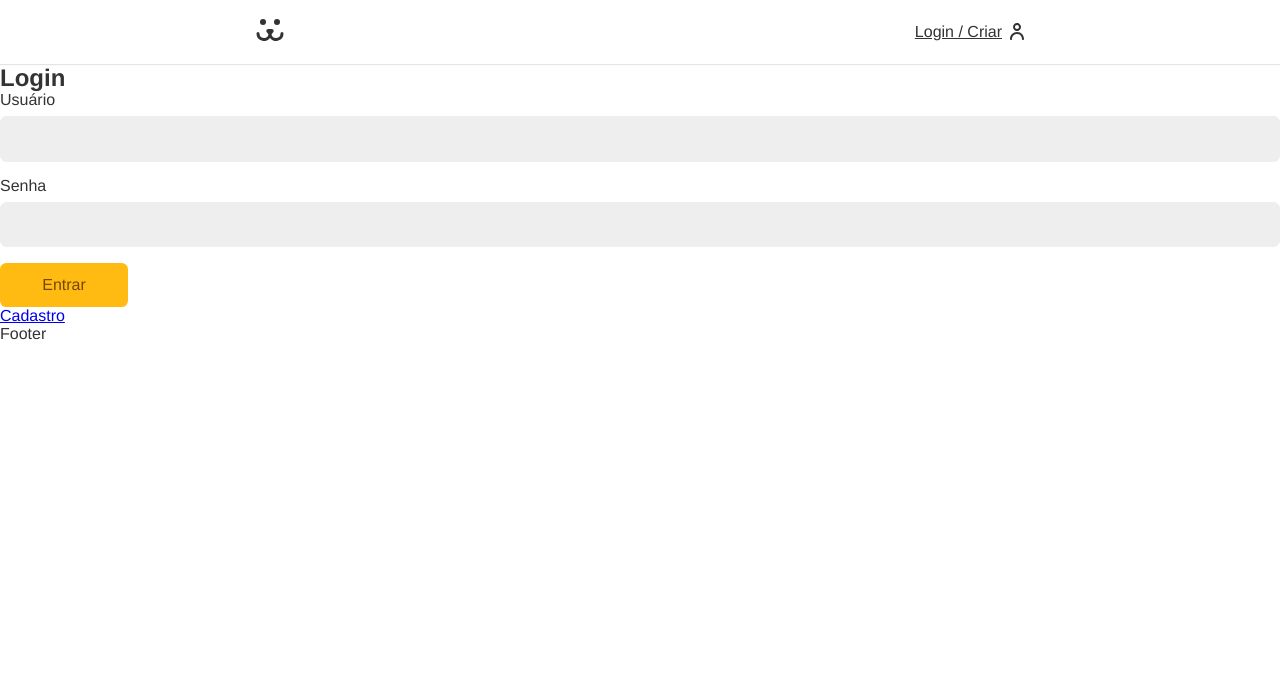
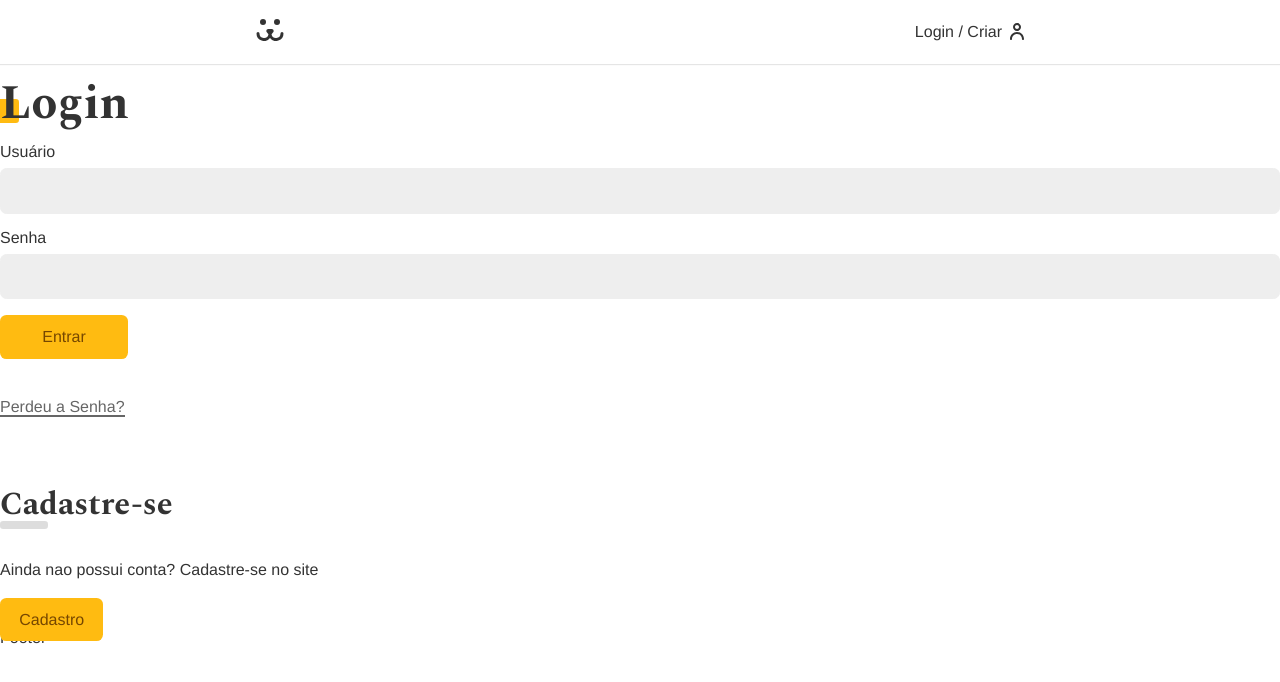
Before and after one commit to GuilhermeFRocha/Dogs, a React (Create React App) app: page /Login in a window 1280 px wide. Shown: the top 682 px of the page. Built offline with nearby package versions, Linux system fonts and the light colour scheme.

Commit message:
adicionando cadastro

```diff
--- a/src/App.css
+++ b/src/App.css
@@ -1,3 +1,5 @@
+@import url("https://fonts.googleapis.com/css2?family=Spectral:wght@700&display=swap");
+
 * {
   box-sizing: border-box;
 }
@@ -37,8 +39,48 @@
   color: #333;
 }
 
+a {
+  text-decoration: none;
+  color: #333;
+}
+
 .container {
   max-width: 50rem;
   padding: 0 1rem;
   margin: 0 auto;
 }
+
+.title {
+  font-family: var(--type-second);
+  line-height: 1;
+  font-size: 3rem;
+  margin: 1rem 0;
+  position: relative;
+  z-index: 1;
+}
+
+.title::after {
+  content: "";
+  display: block;
+  width: 1.5rem;
+  height: 1.5rem;
+  background-color: #fb1;
+  position: absolute;
+  bottom: 5px;
+  left: -5px;
+  border-radius: 0.2rem;
+  z-index: -1;
+}
+
+.animeLeft {
+  opacity: 0;
+  transform: translateX(-20px);
+  animation: animeLeft 0.3s forwards;
+}
+
+@keyframes animeLeft {
+  to {
+    opacity: 1;
+    transform: initial;
+  }
+}
--- /dev/null
+++ b/src/Components/Helper/Error.js
@@ -0,0 +1,8 @@
+import React from 'react'
+
+const Error = ({error}) => {
+  if (!error) return null
+  return  <p style={{color:'#f31', margin:'1rem 0'}}>{error}</p>
+}
+
+export default Error
--- a/src/Components/Login/LoginForm.js
+++ b/src/Components/Login/LoginForm.js
@@ -4,6 +4,10 @@
 import Button from '../Forms/Button';
 import useForm from '../../Hooks/useForm';
 import { UserContext } from '../../UserContext';
+import Error from '../Helper/Error';
+import styles from './LoginForm.module.css'
+import stylesBtn from '../Forms/Button.module.css'
+
 
 const LoginForm = () => {
   const username = useForm();
@@ -20,15 +24,21 @@
   }
 
   return (
-    <section>
-      <h1>Login</h1>
-      <form action="" onSubmit={handleSubmit}>
+    <section className='animeLeft'>
+      <h1 className='title'>Login</h1>
+      <form className={styles.form} onSubmit={handleSubmit}>
         <Input label="Usuário" type="text" name="username" {...username} />
         <Input label="Senha" type="password" name="password" {...password} />
         {loading ? <Button>carregando</Button> :  <Button>Entrar</Button>}
-        {error && <p>{error}</p>}
+        <Error error={error}/>
       </form>
-      <Link to="/login/criar">Cadastro</Link>
+      <Link className={styles.perdeu} to="/login/perdeu">Perdeu a Senha?</Link>
+      <div className={styles.cadastro}>
+        <h2 className={styles.subtitle}>Cadastre-se</h2>
+        <p>Ainda nao possui conta? Cadastre-se no site</p>
+        <Link className={stylesBtn.button} to="/login/criar">Cadastro</Link>
+
+      </div>
     </section>
   );
 };
--- /dev/null
+++ b/src/Components/Login/LoginForm.module.css
@@ -0,0 +1,42 @@
+.form {
+  margin-bottom: 2rem;
+}
+
+.perdeu {
+  display: inline-block;
+  color: #666;
+  padding: 0.5rem 0;
+  line-height: 1;
+}
+
+.perdeu::after {
+  content: "";
+  height: 2px;
+  width: 100%;
+  background-color: currentColor;
+  display: block;
+}
+
+.cadastro {
+  margin-top: 4rem;
+}
+
+.cadastro p {
+  margin-top: 2rem;
+  margin-bottom: 2rem;
+}
+
+.subtitle {
+  font-family: var(--type-second);
+  line-height: 1;
+  font-size: 2rem;
+}
+
+.subtitle::after {
+  content: "";
+  display: block;
+  background-color: #ddd;
+  height: 0.5rem;
+  width: 3rem;
+  border-radius: 0.2rem;
+}
```
